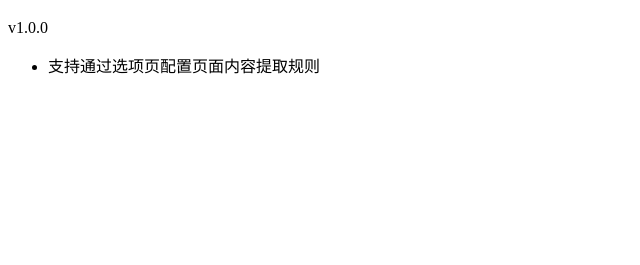
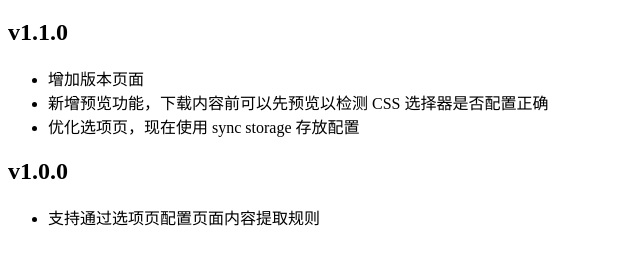
Before and after one commit to JacksonTian/page_downloader, a browser extension: page extension/demo/index.html in a window 1280 px wide. Shown: the part 61-326 px from the top of the page, without its empty margins (0-640 px from the left). Drawn offline with Linux system fonts and the light colour scheme.

Commit message:
Bump 1.1.0

```diff
--- a/extension/demo/index.html
+++ b/extension/demo/index.html
@@ -7,7 +7,13 @@
 </head>
 <body>
     <h1>Releases Notes</h1>
-    <p>v1.0.0</p>
+    <h2>v1.1.0</h2>
+    <ul>
+        <li>增加版本页面</li>
+        <li>新增预览功能，下载内容前可以先预览以检测 CSS 选择器是否配置正确</li>
+        <li>优化选项页，现在使用 sync storage 存放配置</li>
+    </ul>
+    <h2>v1.0.0</h2>
     <ul>
         <li>支持通过选项页配置页面内容提取规则</li>
     </ul>
```
Also changed, not shown: extension/manifest.json.
